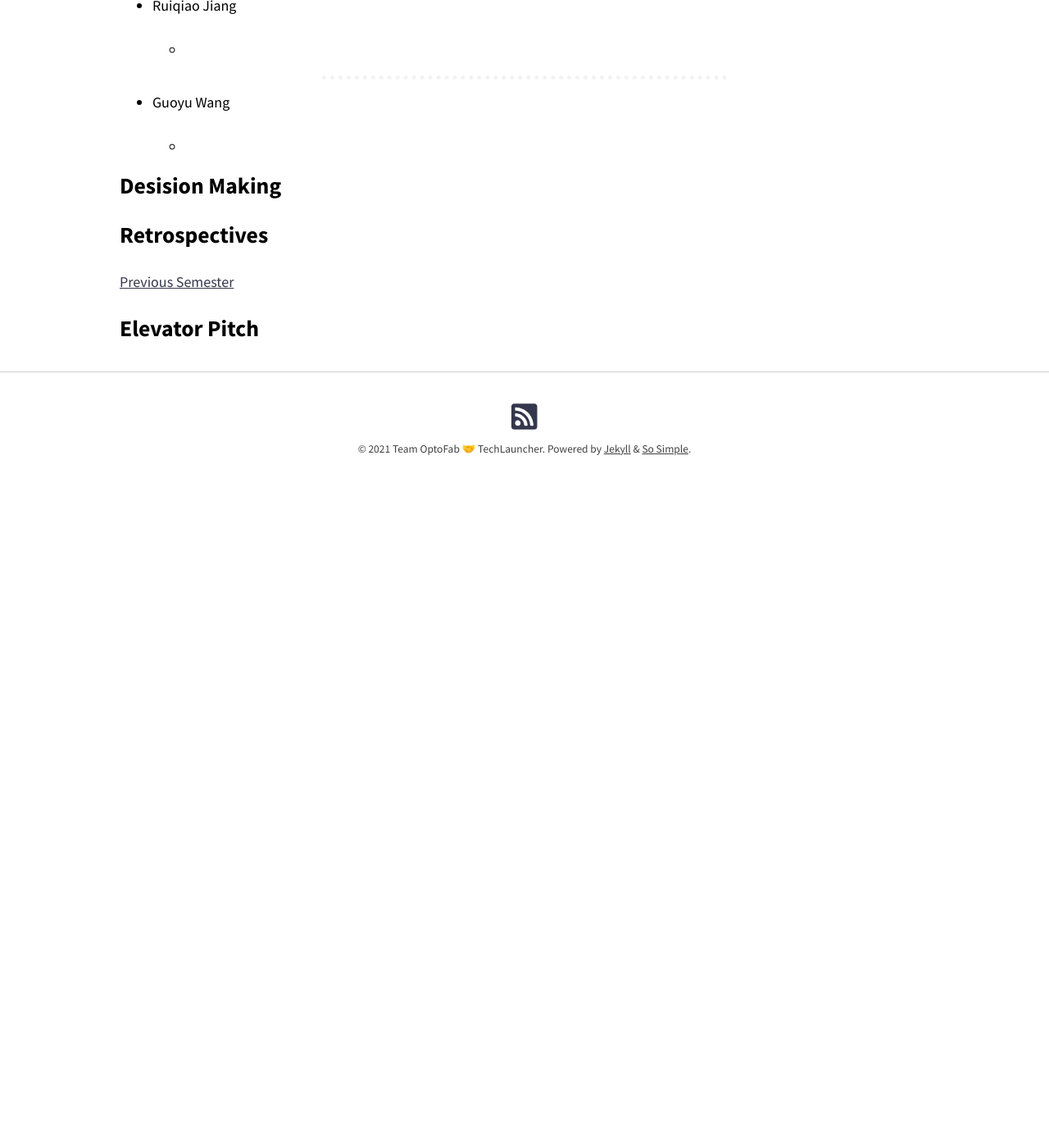
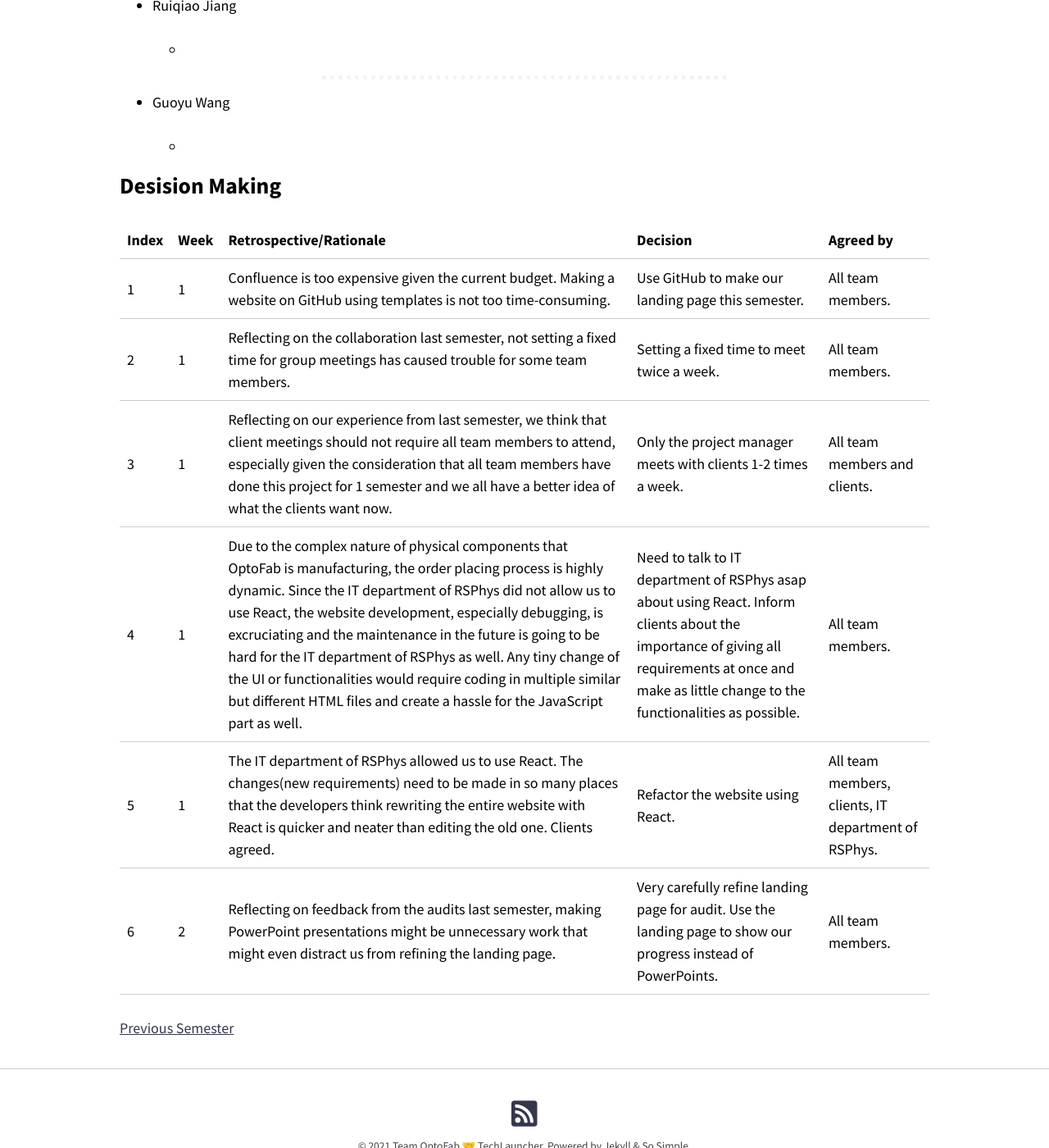
Before and after one commit to optofab/optofab.github.io, a Jekyll site: the page built from logs.md, in a window 1280 px wide and 1400 px high, scrolled down 8294 px. Shown: the whole window at 82% size. Built offline with Jekyll 4.4.1, drawn with Linux system fonts in a browser that asks for light colours; nearby versions of some CDN libraries; emoji names are drawn with the system emoji font; before the commit the page ends 8924 px from its top, so only the background shows below that; some of the changed text lies outside the part shown.

Commit message:
Update logs.md

```diff
--- a/logs.md
+++ b/logs.md
@@ -187,8 +187,8 @@ OptoFab:
   - Host group meetings and client meetings(~ 5 hours). Record 2 meeting minutes.
   - Integrate customers' suggestions for refining the website to a To-do list (see meeting minutes for more information).
   - Write a semester plan.
-  - Consult with Dr. Yu Lin regarding database design
-  - Meet with CSIT and discuss technical requirements
+  - Consult with Dr. Yu Lin regarding database design.
+  - Communicate with IT department of RSPhys regarding technical requirements.
 
 <hr class="hr-dotted">
 
@@ -336,8 +336,14 @@ OptoFab:
 
 ## Desision Making
 
-## Retrospectives
+|**Index**|**Week**|**Retrospective/Rationale**|**Decision**|**Agreed by**|
+| ------- | -------|---------------------------|------------|------------ |
+|1|1|Confluence is too expensive given the current budget. Making a website on GitHub using templates is not too time-consuming.|Use GitHub to make our landing page this semester.|All team members.|
+|2|1|Reflecting on the collaboration last semester, not setting a fixed time for group meetings has caused trouble for some team members.|Setting a fixed time to meet twice a week. |All team members.|
+|3| 1 |Reflecting on our experience from last semester, we think that client meetings should not require all team members to attend, especially given the consideration that all team members have done this project for 1 semester and we all have a better idea of what the clients want now. |Only the project manager meets with clients 1-2 times a week.|All team members and clients.|
+|4|1|Due to the complex nature of physical components that OptoFab is manufacturing, the order placing process is highly dynamic. Since the IT department of RSPhys did not allow us to use React, the website development, especially debugging, is excruciating and the maintenance in the future is going to be hard for the IT department of RSPhys as well. Any tiny change of the UI or functionalities would require coding in multiple similar but different HTML files and create a hassle for the JavaScript part as well.  |Need to talk to IT department of RSPhys asap about using React. Inform clients about the importance of giving all requirements at once and make as little change to the functionalities as possible.|All team members.|
+|5|1|The IT department of RSPhys allowed us to use React. The changes(new requirements) need to be made in so many places that the developers think rewriting the entire website with React is quicker and neater than editing the old one. Clients agreed. |Refactor the website using React.|All team members, clients, IT department of RSPhys.|
+|6|2|Reflecting on feedback from the audits last semester, making PowerPoint presentations might be unnecessary work that might even distract us from refining the landing page.|Very carefully refine landing page for audit. Use the landing page to show our progress instead of PowerPoints.|All team members.|
+
 
 [Previous Semester](/retrospectives)
-
-## Elevator Pitch
```
